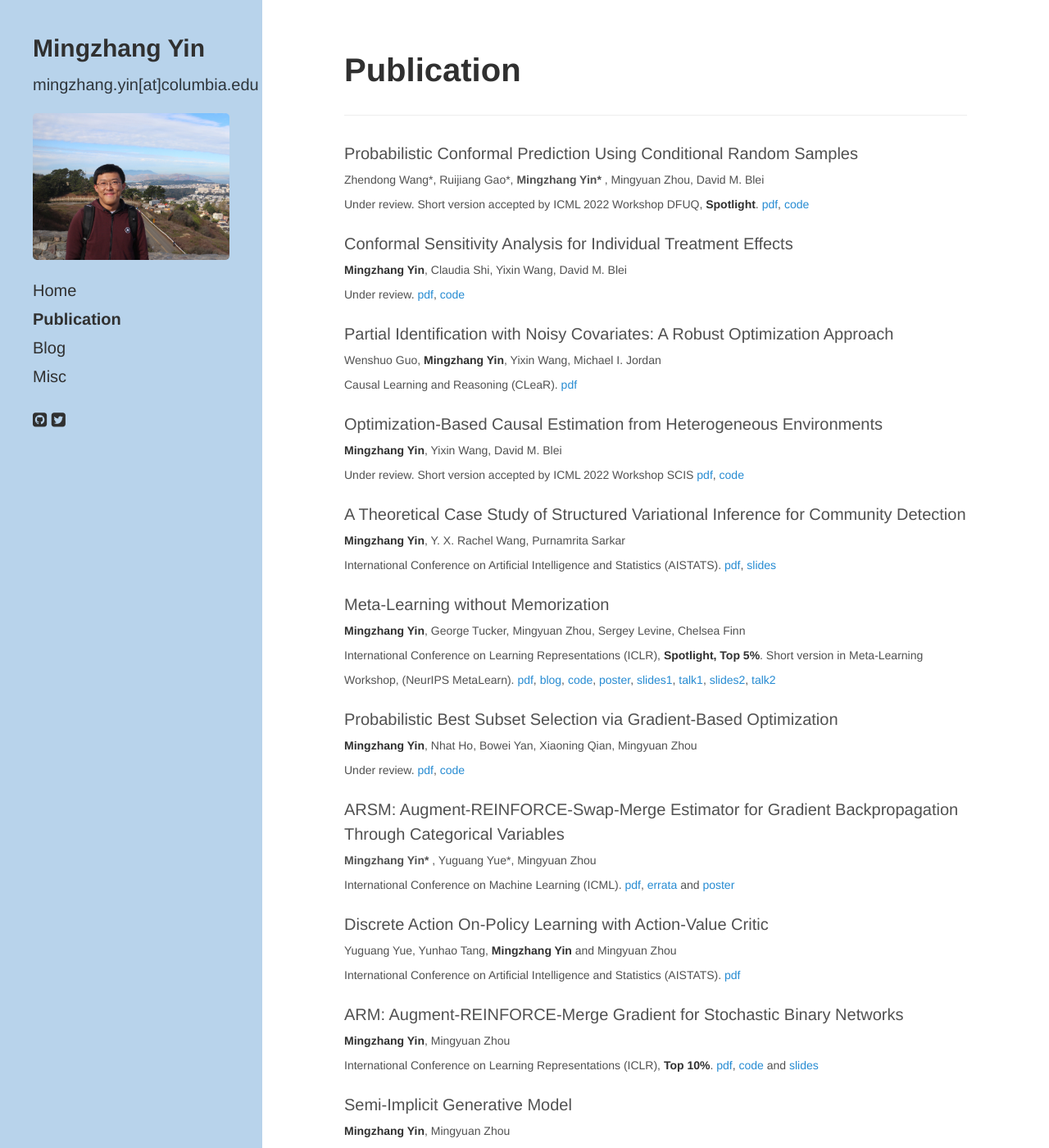
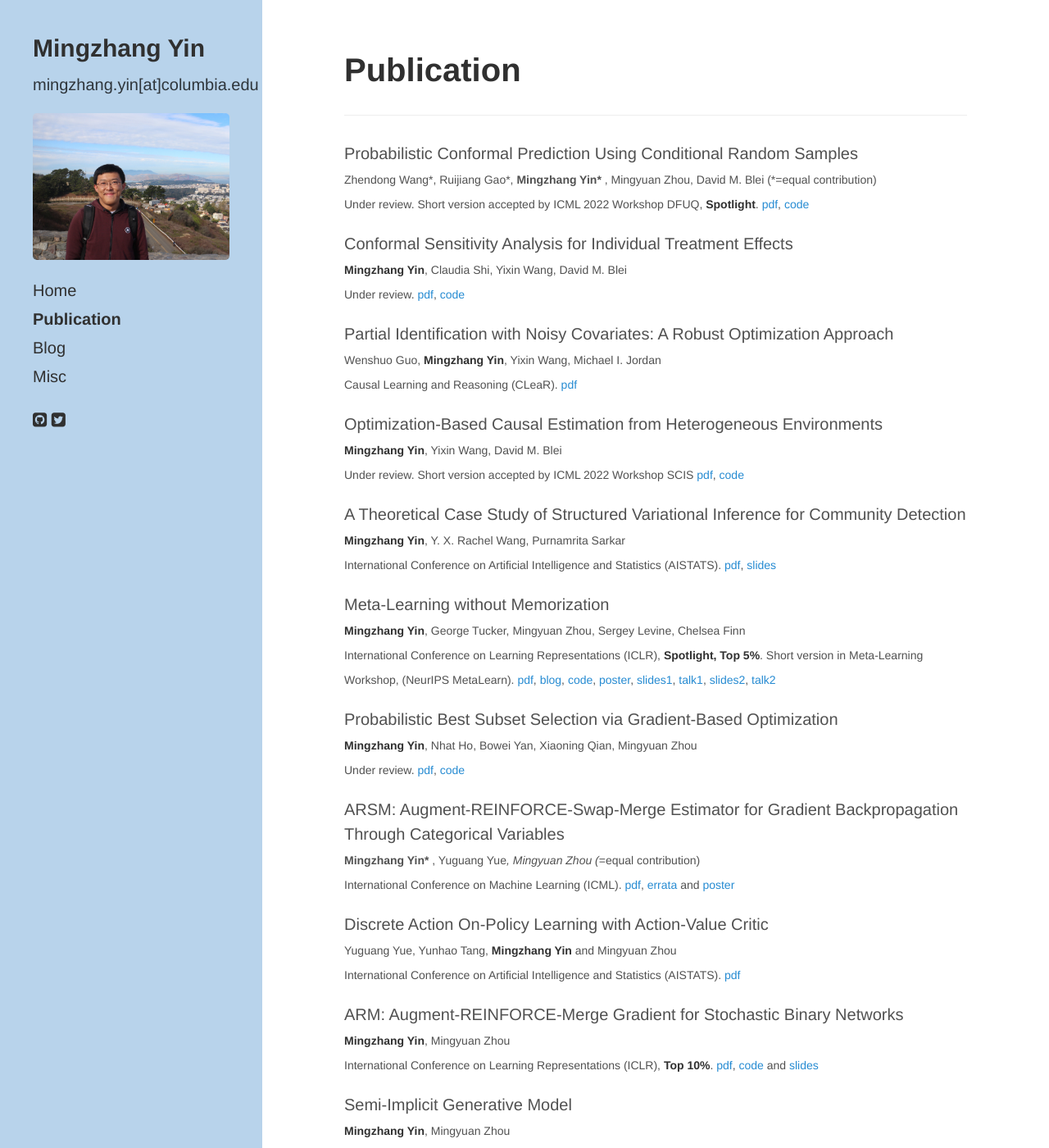
Before and after one commit to mingzhang-yin/mingzhang-yin.github.io, a Jekyll site: the page built from b-publications.md, in a window 1280 px wide and 1400 px high. Shown: the whole window at 82% size. Built offline with Jekyll 4.4.1, drawn with Linux system fonts in a browser that asks for light colours; nearby versions of some CDN libraries; a style sheet for code colours, icons or effects is not loaded.

Commit message:
Update b-publications.md

```diff
--- a/b-publications.md
+++ b/b-publications.md
@@ -12,7 +12,7 @@ ___
 
 
 Probabilistic Conformal Prediction Using Conditional Random Samples
-<br> <span style="font-size:14px">  Zhendong Wang\*, Ruijiang Gao\*, <b>Mingzhang Yin* </b>, Mingyuan Zhou, David M. Blei   <br> Under review. Short version accepted by ICML 2022 Workshop DFUQ, **Spotlight**. [pdf](https://arxiv.org/pdf/2206.06584.pdf), [code](https://github.com/Zhendong-Wang/Probabilistic-Conformal-Prediction)
+<br> <span style="font-size:14px">  Zhendong Wang\*, Ruijiang Gao\*, <b>Mingzhang Yin* </b>, Mingyuan Zhou, David M. Blei  (*=equal contribution)  <br> Under review. Short version accepted by ICML 2022 Workshop DFUQ, **Spotlight**. [pdf](https://arxiv.org/pdf/2206.06584.pdf), [code](https://github.com/Zhendong-Wang/Probabilistic-Conformal-Prediction)
 
 Conformal Sensitivity Analysis for Individual Treatment Effects
 <br> <span style="font-size:14px">  **Mingzhang Yin**, Claudia Shi, Yixin Wang, David M. Blei  <br> Under review. [pdf](https://arxiv.org/pdf/2112.03493.pdf), [code](https://github.com/mingzhang-yin/Conformal-sensitivity-analysis)
@@ -38,7 +38,7 @@ Probabilistic Best Subset Selection via Gradient-Based Optimization
 
 
 ARSM: Augment-REINFORCE-Swap-Merge Estimator for Gradient Backpropagation Through Categorical Variables
-<br> <span style="font-size:14px"> <b>Mingzhang Yin* </b>, Yuguang Yue*, Mingyuan Zhou  <br>
+<br> <span style="font-size:14px"> <b>Mingzhang Yin* </b>, Yuguang Yue*, Mingyuan Zhou  (*=equal contribution) <br>
 International Conference on Machine Learning (ICML).  [pdf](https://arxiv.org/abs/1905.01413), <a href="https://mingzhang-yin.github.io/assets/pdfs/errata.pdf">errata </a> and <a href="">poster </a> </span>
 
 
```
